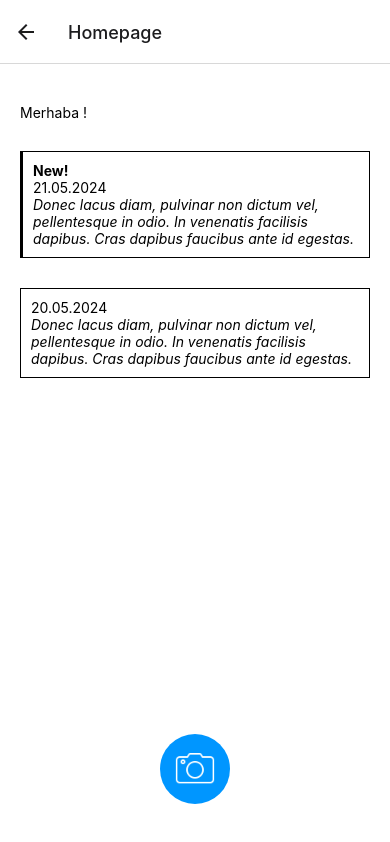
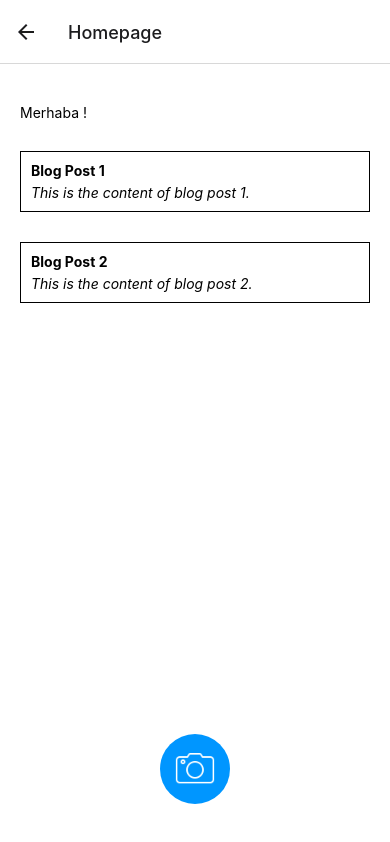
Before and after one commit to altuntasgozde/fortune, a React Native app: screen / in a window 390 px wide. Both pictures are taken after a click on the button "SENT". Built offline with nearby package versions, Linux system fonts and the light colour scheme.

Commit message:
blogpost.json added

```diff
--- a/app/Homepage.js
+++ b/app/Homepage.js
@@ -6,8 +6,10 @@ import {
   Alert,
   Image,
   TouchableOpacity,
+  FlatList
 } from "react-native";
 import * as ImagePicker from "expo-image-picker";
+import blogPosts from './blogPosts.json';
 
 export default function Homepage({ route }) {
   const { name, dateOfBirth, relationshipStatus } = route.params;
@@ -33,20 +35,23 @@ export default function Homepage({ route }) {
     }
   };
 
+  const renderItem = ({ item }) => (
+    <View style={styles.item}>
+      <Text style={styles.title}>{item.title}</Text>
+      <Text>{item.date}</Text>
+      <Text style={styles.content}>{item.content}</Text>
+    </View>
+  );
+
   return (
     <View style={styles.container}>
       <View>
         <Text>Merhaba {name}!</Text>
-        <View style={styles.newItem}>
-          <Text style={styles.badge}>New!</Text>
-          <Text>21.05.2024</Text>
-          <Text style={styles.itemText}>Donec lacus diam, pulvinar non dictum vel, pellentesque in odio. In venenatis facilisis dapibus. Cras dapibus faucibus ante id egestas.</Text>
-        </View>
-        <View style={styles.oldItem}>
-
-          <Text>20.05.2024</Text>
-          <Text style={styles.itemText}>Donec lacus diam, pulvinar non dictum vel, pellentesque in odio. In venenatis facilisis dapibus. Cras dapibus faucibus ante id egestas.</Text>
-        </View>
+        <FlatList
+          data={blogPosts}
+          keyExtractor={(item) => item.id.toString()}
+          renderItem={renderItem}
+        />
       </View>
       <View style={styles.buttonContainer}>
         <TouchableOpacity onPress={openCamera} style={styles.button}>
@@ -64,7 +69,7 @@ const styles = StyleSheet.create({
   container: {
     flex: 1,
     backgroundColor: "#fff",
-    paddingHorizontal:20,
+    paddingHorizontal: 20,
     justifyContent: "space-between",
     paddingVertical: 40,
   },
@@ -75,32 +80,24 @@ const styles = StyleSheet.create({
     backgroundColor: "#0096FF",
     borderRadius: 50,
   },
-  buttonContainer:{
-    alignItems:"center"
+  buttonContainer: {
+    alignItems: "center",
   },
   icon: {
     width: 40,
     height: 40,
   },
-  newItem: {
-    borderWidth:1,
-    borderLeftWidth:3,
-    borderColor:"black",
-    marginTop:30,
-    padding:10,
-
+  item: {
+    borderWidth: 1,
+    borderColor: "black",
+    marginTop: 30,
+    padding: 10,
   },
-  oldItem: {
-    borderWidth:1,
-    borderColor:"black",
-    marginTop:30,
-    padding:10,
+  title: {
+    fontWeight: "bold",
   },
-  itemText:{
-    fontStyle:"italic"
+  content: {
+    fontStyle: "italic",
+    marginTop: 5,
   },
-  badge: {
-    fontWeight:"bold"
-  }
-
 });
--- /dev/null
+++ b/app/blogPosts.json
@@ -0,0 +1,12 @@
+[
+    {
+      "id": 1,
+      "title": "Blog Post 1",
+      "content": "This is the content of blog post 1."
+    },
+    {
+      "id": 2,
+      "title": "Blog Post 2",
+      "content": "This is the content of blog post 2."
+    }
+  ]
```
